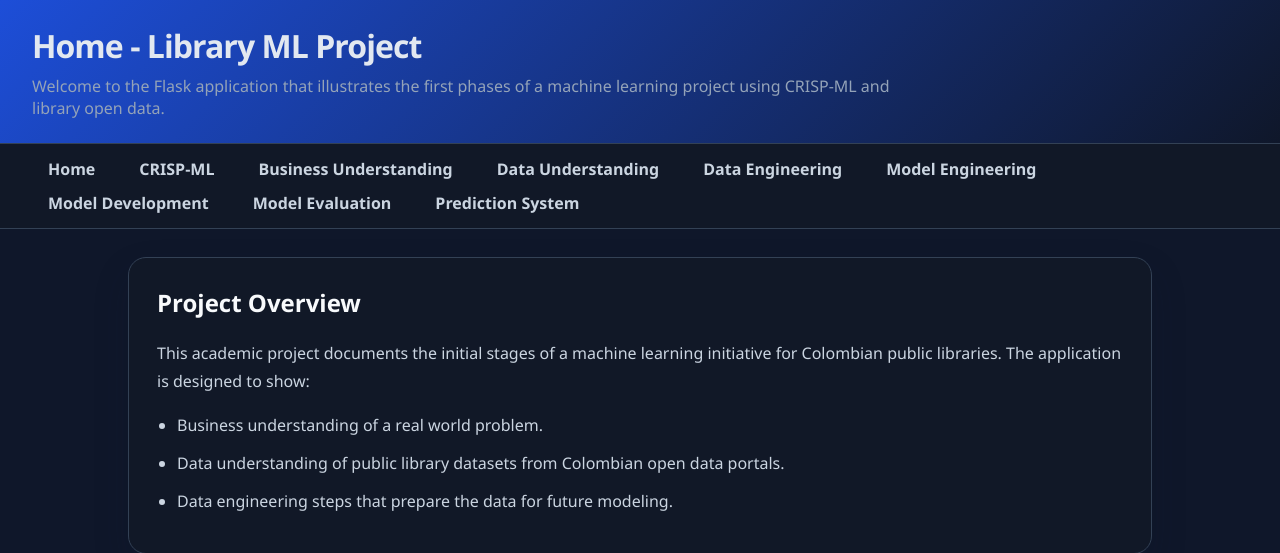
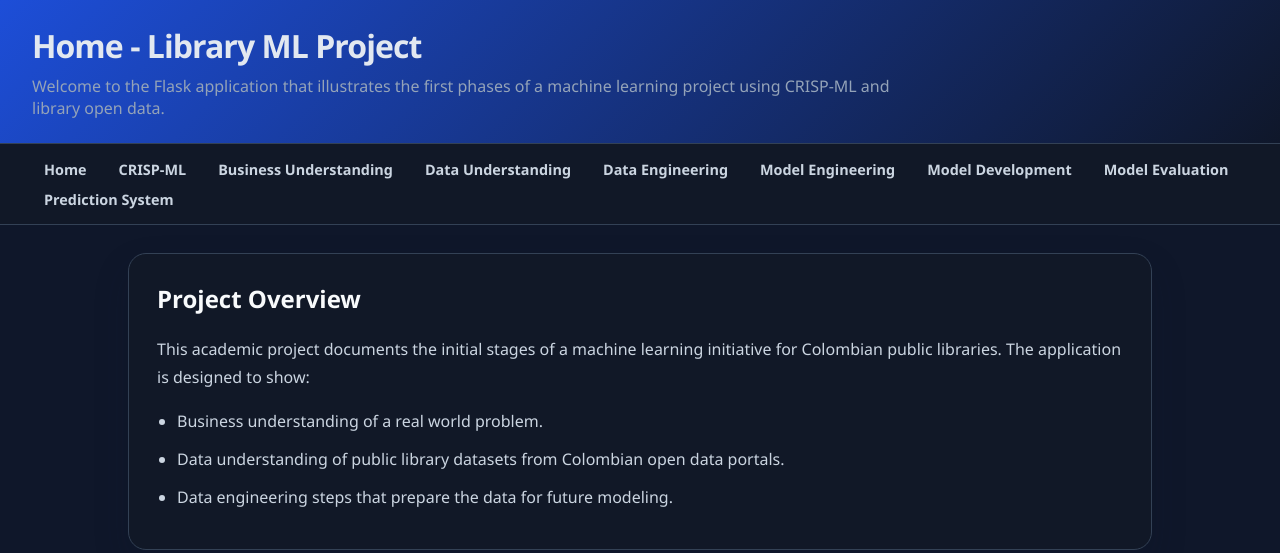
Before and after one commit to Andres5-12/Biblioteca_Machine_Learning, a Python web app: template templates/home.html in a window 1280 px wide. Shown: the top 553 px of the page. Run offline with Jinja, Linux system fonts and the light colour scheme; the template is opened without the code that fills it, so the values that code supplies are empty.

Commit message:
Update base.html
Update base.html

```diff
--- a/templates/base.html
+++ b/templates/base.html
@@ -35,7 +35,7 @@
         nav ul {
             display: flex;
             flex-wrap: wrap;
-            gap: 12px;
+            gap: 8px;
             list-style: none;
             margin: 0;
             padding: 0;
@@ -43,10 +43,11 @@
         nav a {
             color: #cbd5e1;
             text-decoration: none;
-            padding: 10px 16px;
-            border-radius: 10px;
+            padding: 8px 12px;
+            border-radius: 8px;
             transition: background 0.2s ease, color 0.2s ease;
             font-weight: 600;
+            font-size: 0.9rem;
         }
         .comparison-grid {
             display: grid;
```
